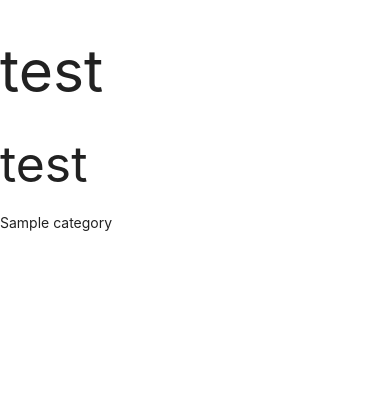
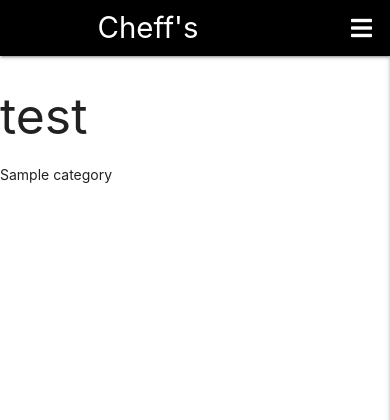
Before and after one commit to ThijsTerporten/CheffsBuddy, a Flask app: page / in a window 390 px wide. Shown: the top 420 px of the page. Run offline with Flask 2, Linux system fonts and the light colour scheme; a database or web service that is not in the repository returns one stand-in record (values such as "Sample title"); some libraries are stand-ins or nearby versions.

Commit message:
Add standard materialize navbar and add JS for mobile menu to function

```diff
--- a/static/css/style.css
+++ b/static/css/style.css
@@ -0,0 +1,3 @@
+nav {
+    background-color: black;
+}
--- /dev/null
+++ b/static/js/script.js
@@ -0,0 +1,3 @@
+$(document).ready(function(){
+    $('.sidenav').sidenav({edge: "right"});
+  });
--- a/templates/base.html
+++ b/templates/base.html
@@ -1,17 +1,50 @@
 <!DOCTYPE html>
 <html lang="en">
+
 <head>
     <meta charset="UTF-8">
     <meta http-equiv="X-UA-Compatible" content="IE=edge">
     <meta name="viewport" content="width=device-width, initial-scale=1.0">
+    <!-- Font Awesome cdn link -->
+    <link rel="stylesheet" href="https://cdnjs.cloudflare.com/ajax/libs/font-awesome/5.13.1/css/all.min.css"
+    integrity="sha512-xA6Hp6oezhjd6LiLZynuukm80f8BoZ3OpcEYaqKoCV3HKQDrYjDE1Gu8ocxgxoXmwmSzM4iqPvCsOkQNiu41GA=="
+    crossorigin="anonymous" type="text/css" referrerpolicy="no-referrer" />
     <!-- Materialize cdn -->
-    <link rel="stylesheet" href="https://cdnjs.cloudflare.com/ajax/libs/materialize/1.0.0/css/materialize.min.css" type="text/css">
+    <link rel="stylesheet" href="https://cdnjs.cloudflare.com/ajax/libs/materialize/1.0.0/css/materialize.min.css"
+        type="text/css">
     <link rel="stylesheet" href="{{ url_for('static', filename='css/style.css')}}">
+    {% block styles %}
+    {% endblock %}
     <title>Cheff's Buddy</title>
 </head>
+
 <body>
-    <h1>test</h1>
+    <header>
+        <nav>
+            <div class="nav-wrapper">
+                <a href="#" class="brand-logo">Cheff's Buddy</a>
+                <a href="#" data-target="mobile-demo" class="sidenav-trigger right"><i class="fas fa-bars"></i></a>
+                <ul class="right hide-on-med-and-down">
+                    <li><a href="#">Home</a></li>
+
+                </ul>
+            </div>
+        </nav>
+
+        <ul class="sidenav" id="mobile-demo">
+
+        </ul>
+    </header>
     {% block content %}
     {% endblock %}
+
+    <!-- JQuery cdn -->
+    <script src="https://code.jquery.com/jquery-3.6.0.min.js"
+        integrity="sha256-/xUj+3OJU5yExlq6GSYGSHk7tPXikynS7ogEvDej/m4=" crossorigin="anonymous"></script>
+    <!-- Materialize javaScript cdn -->
+    <script src="https://cdnjs.cloudflare.com/ajax/libs/materialize/1.0.0/js/materialize.min.js"></script>
+    <!-- Custom Javascript file -->
+    <script src="{{ url_for('static', filename='js/script.js') }}"></script>
 </body>
+
 </html>
```
